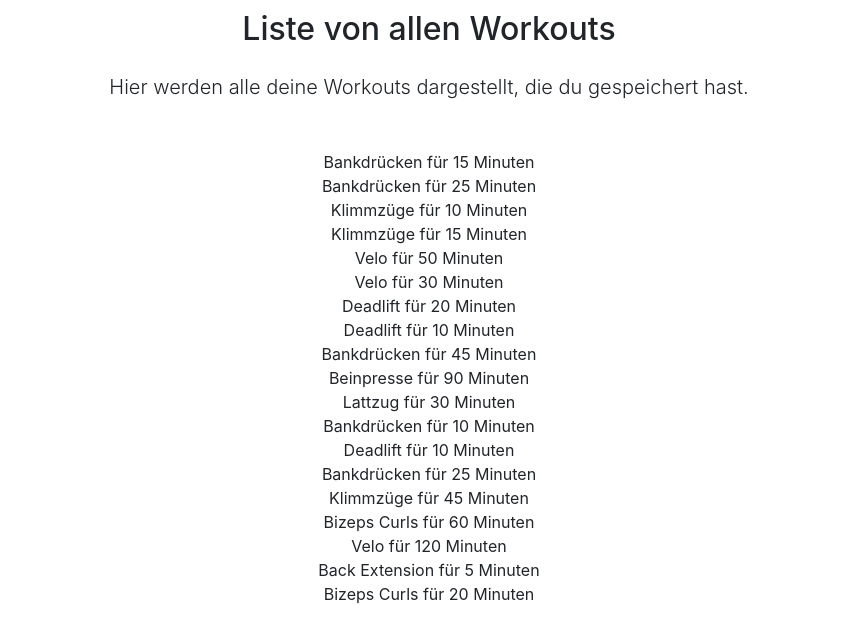
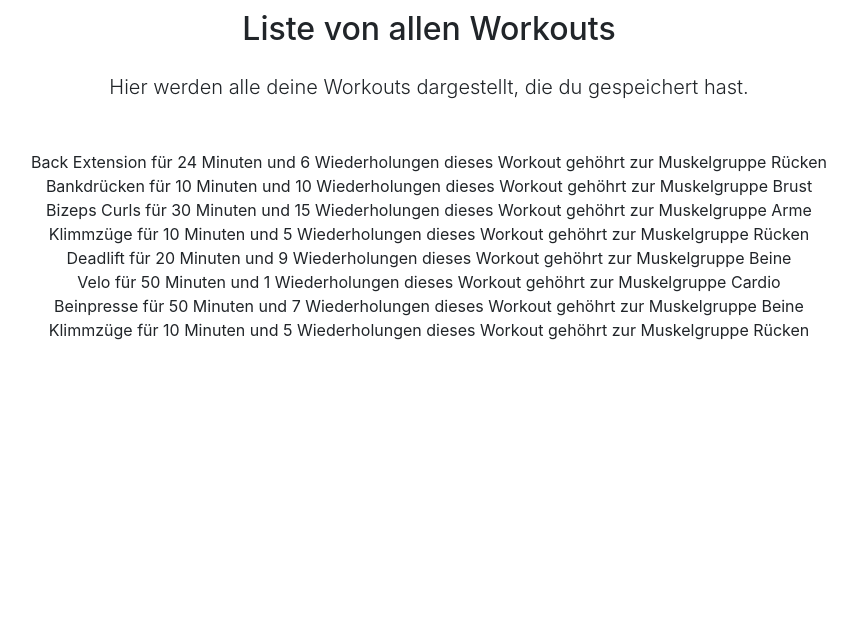
Before and after one commit to taengaa/prog2, a Flask app: page /alle_workouts in a window 1280 px wide. Shown: the part 86-729 px from the top of the page, without its empty margins (211-1068 px from the left). Run offline with Flask 2, Linux system fonts and the light colour scheme; some libraries are stand-ins or nearby versions.

Commit message:
Alle workouts mit jinja ergänzt

```diff
--- a/gymworkout/datenbank.json
+++ b/gymworkout/datenbank.json
@@ -1 +1 @@
-[["Bankdr\u00fccken", "15", "Brust"], ["Bankdr\u00fccken", "25", "Brust"], ["Klimmz\u00fcge", "10", "R\u00fccken"], ["Klimmz\u00fcge", "15", "R\u00fccken"], ["Velo", "50", "Cardio"], ["Velo", "30", "Cardio"], ["Deadlift", "20", "Beine"], ["Deadlift", "10", "Beine"], ["Bankdr\u00fccken", "45", "Brust"], ["Beinpresse", "90", "Beine"], ["Lattzug", "30", "R\u00fccken"], ["Bankdr\u00fccken", "10", "Brust"], ["Deadlift", "10", "Beine"], ["Bankdr\u00fccken", "25", "Brust"], ["Klimmz\u00fcge", "45", "R\u00fccken"], ["Bizeps Curls", "60", "Arme"], ["Velo", "120", "Cardio"], ["Back Extension", "5", "R\u00fccken", ["1", "2", "3", "4", "5", "6", "7", "8", "9", "10", "11", "12", "13", "14", "15"]], ["Bizeps Curls", "20", "Arme", "10"]]
+[["Back Extension", "24", "R\u00fccken", "6"], ["Bankdr\u00fccken", "10", "Brust", "10"], ["Bizeps Curls", "30", "Arme", "15"], ["Klimmz\u00fcge", "10", "R\u00fccken", "5"], ["Deadlift", "20", "Beine", "9"], ["Velo", "50", "Cardio", "1"], ["Beinpresse", "50", "Beine", "7"], ["Klimmz\u00fcge", "10", "R\u00fccken", "5"]]
--- a/gymworkout/templates/alle_workouts.html
+++ b/gymworkout/templates/alle_workouts.html
@@ -12,7 +12,8 @@
                 <h2 class="mb-4">{{ ueberschrift }}</h2>
                 <p class="lead mb-5">{{ einleitung }}</p>
                 {% for eintrag in daten %} <!-- im main.py zum rendern definiert -->
-                    {{ eintrag[0] }} für {{ eintrag[1] }} Minuten<br />
+                    {{ eintrag[0] }} für {{ eintrag[1] }} Minuten und {{ eintrag[3] }} Wiederholungen
+                    dieses Workout gehöhrt zur Muskelgruppe {{ eintrag[2] }}<br />
                 {% endfor %}
             </div>
     </section>
```
